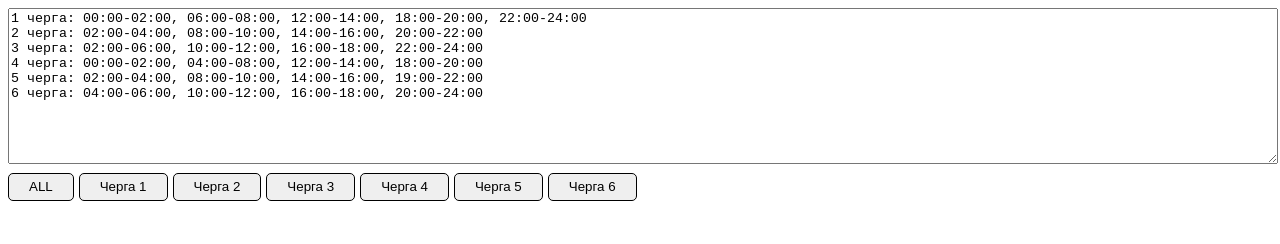
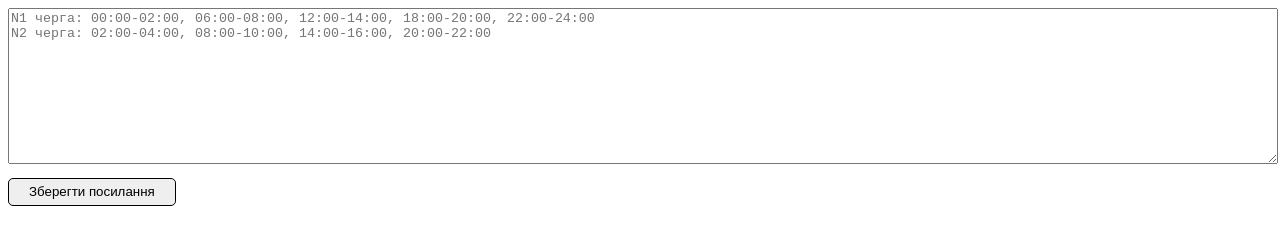
Before and after one commit to VitalikBrocoders/smsvitloe, a plain HTML site: page index.html in a window 1280 px wide. Drawn offline with Linux system fonts and the light colour scheme.

Commit message:
Update index.html

```diff
--- a/index.html
+++ b/index.html
@@ -58,6 +58,13 @@
             border: 1px solid black;
             border-radius: 5px;
         }
+        .save-link {
+            margin-top: 10px;
+            padding: 0.4em 1.5em;
+            border: 1px solid black;
+            border-radius: 5px;
+            cursor: pointer;
+        }
         @media (max-width: 600px) {
             .clock-container {
                 flex-direction: column;
@@ -74,15 +81,11 @@
 <body>
 <textarea id="inputText" placeholder="N1 черга: 00:00-02:00, 06:00-08:00, 12:00-14:00, 18:00-20:00, 22:00-24:00
 N2 черга: 02:00-04:00, 08:00-10:00, 14:00-16:00, 20:00-22:00
-">
-1 черга: 00:00-02:00, 06:00-08:00, 12:00-14:00, 18:00-20:00, 22:00-24:00
-2 черга: 02:00-04:00, 08:00-10:00, 14:00-16:00, 20:00-22:00
-3 черга: 02:00-06:00, 10:00-12:00, 16:00-18:00, 22:00-24:00
-4 черга: 00:00-02:00, 04:00-08:00, 12:00-14:00, 18:00-20:00
-5 черга: 02:00-04:00, 08:00-10:00, 14:00-16:00, 19:00-22:00
-6 черга: 04:00-06:00, 10:00-12:00, 16:00-18:00, 20:00-24:00</textarea>
+"></textarea>
+<button class="save-link" onclick="copyLink()">Зберегти посилання</button>
 <div class="shift-buttons" id="shiftButtons"></div>
 <div id="clocksContainer"></div>
+
 
 <script>
     const parseSchedule = (text) => {
@@ -271,8 +274,29 @@ N2 черга: 02:00-04:00, 08:00-10:00, 14:00-16:00, 20:00-22:00
 
     let currentShift = null;
 
+    const getQueryParam = (param) => {
+        const urlParams = new URLSearchParams(window.location.search);
+        return urlParams.get(param);
+    };
+
+    const setQueryParam = (param, value) => {
+        const url = new URL(window.location);
+        url.searchParams.set(param, value);
+        window.history.replaceState({}, '', url);
+    };
+
+    const copyLink = () => {
+        const url = window.location.href;
+        navigator.clipboard.writeText(url).then(() => {
+            alert('Посилання скопійовано в буфер обміну');
+        }).catch(err => {
+            alert('Помилка при копіюванні посилання: ', err);
+        });
+    };
+
 const init = () => {
-        const inputText = document.getElementById('inputText').value;
+    const inputText = getQueryParam('schedule') || document.getElementById('inputText').value;
+    document.getElementById('inputText').value = inputText;
     if (inputText.trim() === '') {
         document.getElementById('shiftButtons').innerHTML = '';
         document.getElementById('clocksContainer').innerHTML = '';
@@ -282,6 +306,12 @@ N2 черга: 02:00-04:00, 08:00-10:00, 14:00-16:00, 20:00-22:00
     createShiftButtons(schedules, currentShift);
 };
 
+document.getElementById('inputText').addEventListener('input', () => {
+    const inputText = document.getElementById('inputText').value;
+    setQueryParam('schedule', inputText);
+    init();
+});
+
     document.addEventListener('DOMContentLoaded', init);
     document.getElementById('inputText').addEventListener('input', init);
 </script>
```
Lines whose indentation alone changed are shown as unchanged.
